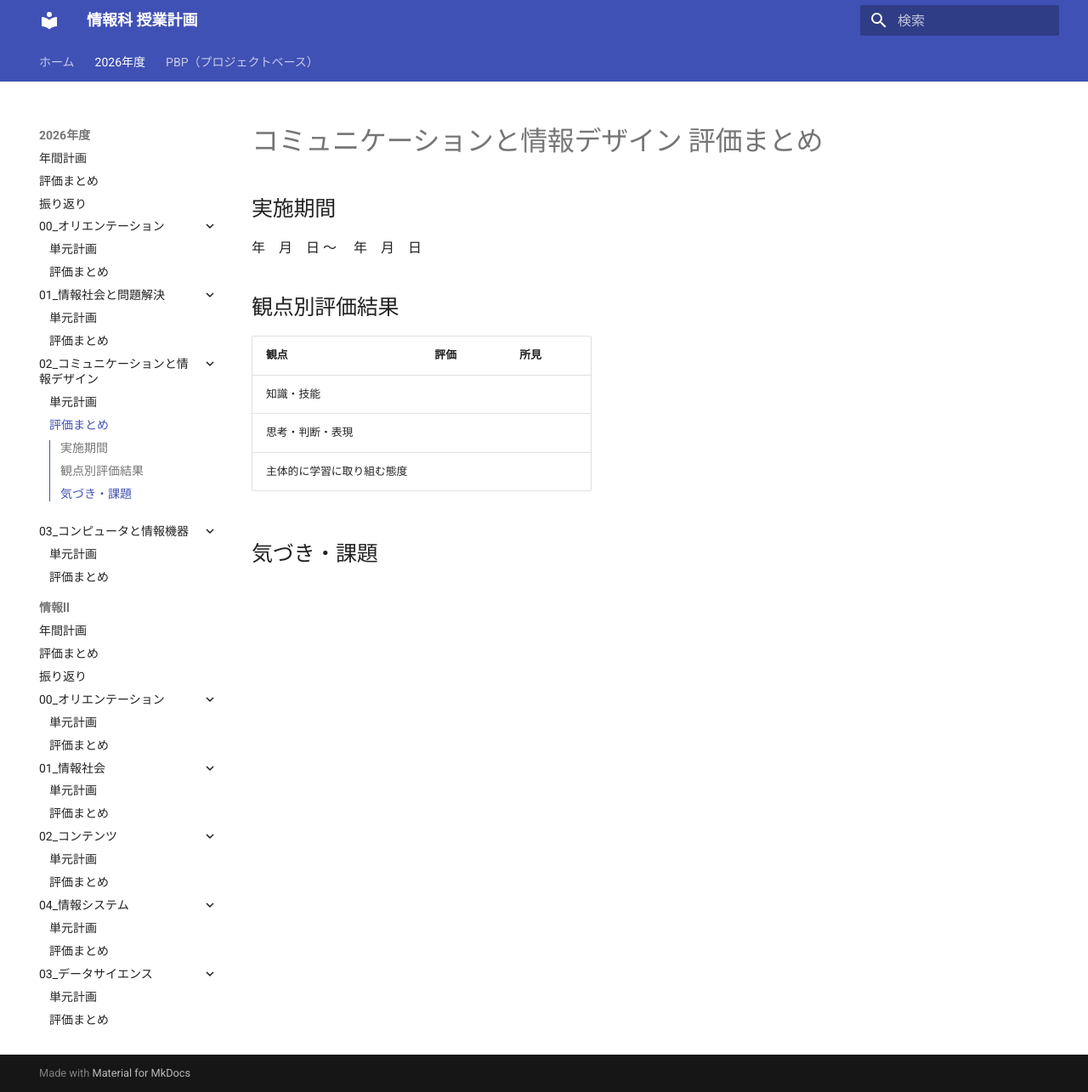
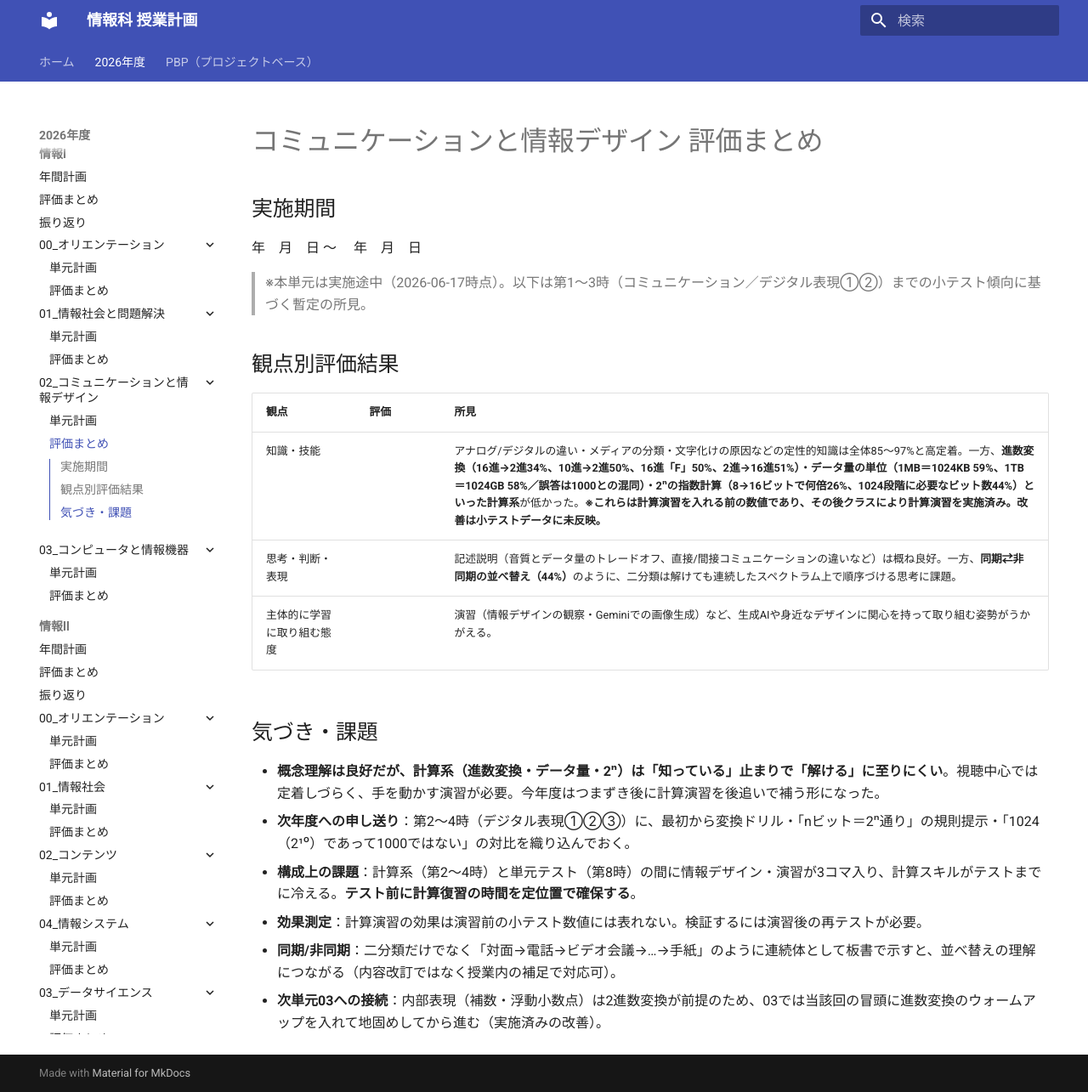
Before and after one commit to mmmmatsuuuu/edu, an MkDocs documentation site: the page built from docs/2026/informa1/02_コミュニケーションと情報デザイン/02_評価まとめ.md, in a window 1280 px wide and 1285 px high. Shown: the whole window at 85% size. Built offline with MkDocs 1.6.1 and Material for MkDocs 9.7.7, drawn with Linux system fonts in a browser that asks for light colours.

Commit message:
Add: 情報Ⅰ 単元01・02 評価まとめに小テスト傾向の所見・気づきを追記（2026）
- 単元01：定性理解は高定着、細かい分類・順序づけにやや課題
- 単元02（実施途中）：計算系の低正答率は計算演習前の数値である旨を明記。
  次年度への申し送り（ドリル織り込み・テスト前計算復習の定位置化）を記載

Co-Authored-By: Claude Opus 4.8 <noreply@anthropic.com>

```diff
--- a/docs/2026/informa1/02_コミュニケーションと情報デザイン/02_評価まとめ.md
+++ b/docs/2026/informa1/02_コミュニケーションと情報デザイン/02_評価まとめ.md
@@ -4,14 +4,21 @@
 
 　年　月　日 〜 　年　月　日
 
+> ※本単元は実施途中（2026-06-17時点）。以下は第1〜3時（コミュニケーション／デジタル表現①②）までの小テスト傾向に基づく暫定の所見。
+
 ## 観点別評価結果
 
 | 観点 | 評価 | 所見 |
 |---|---|---|
-| 知識・技能 |  |  |
-| 思考・判断・表現 |  |  |
-| 主体的に学習に取り組む態度 |  |  |
+| 知識・技能 |  | アナログ/デジタルの違い・メディアの分類・文字化けの原因などの定性的知識は全体85〜97%と高定着。一方、**進数変換（16進→2進34%、10進→2進50%、16進「F」50%、2進→16進51%）・データ量の単位（1MB＝1024KB 59%、1TB＝1024GB 58%／誤答は1000との混同）・2ⁿの指数計算（8→16ビットで何倍26%、1024段階に必要なビット数44%）といった計算系**が低かった。**※これらは計算演習を入れる前の数値であり、その後クラスにより計算演習を実施済み。改善は小テストデータに未反映。** |
+| 思考・判断・表現 |  | 記述説明（音質とデータ量のトレードオフ、直接/間接コミュニケーションの違いなど）は概ね良好。一方、**同期⇄非同期の並べ替え（44%）**のように、二分類は解けても連続したスペクトラム上で順序づける思考に課題。 |
+| 主体的に学習に取り組む態度 |  | 演習（情報デザインの観察・Geminiでの画像生成）など、生成AIや身近なデザインに関心を持って取り組む姿勢がうかがえる。 |
 
 ## 気づき・課題
 
-<!-- 単元を通じて気になった点、次回への改善点 -->
+- **概念理解は良好だが、計算系（進数変換・データ量・2ⁿ）は「知っている」止まりで「解ける」に至りにくい**。視聴中心では定着しづらく、手を動かす演習が必要。今年度はつまずき後に計算演習を後追いで補う形になった。
+- **次年度への申し送り**：第2〜4時（デジタル表現①②③）に、最初から変換ドリル・「nビット＝2ⁿ通り」の規則提示・「1024（2¹⁰）であって1000ではない」の対比を織り込んでおく。
+- **構成上の課題**：計算系（第2〜4時）と単元テスト（第8時）の間に情報デザイン・演習が3コマ入り、計算スキルがテストまでに冷える。**テスト前に計算復習の時間を定位置で確保する**。
+- **効果測定**：計算演習の効果は演習前の小テスト数値には表れない。検証するには演習後の再テストが必要。
+- **同期/非同期**：二分類だけでなく「対面→電話→ビデオ会議→…→手紙」のように連続体として板書で示すと、並べ替えの理解につながる（内容改訂ではなく授業内の補足で対応可）。
+- **次単元03への接続**：内部表現（補数・浮動小数点）は2進数変換が前提のため、03では当該回の冒頭に進数変換のウォームアップを入れて地固めしてから進む（実施済みの改善）。
```
Also changed, not shown: docs/2026/informa1/01_情報社会と問題解決/02_評価まとめ.md (+7 -4 lines).
